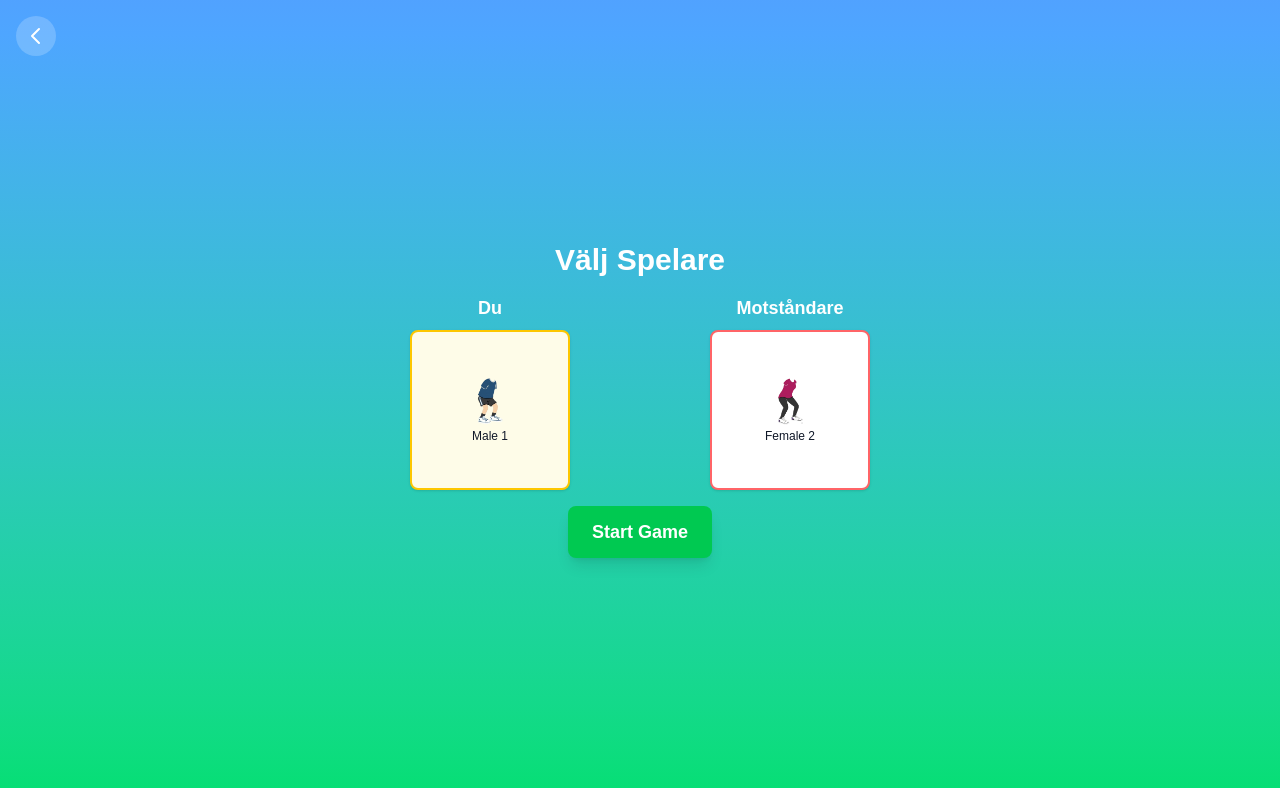
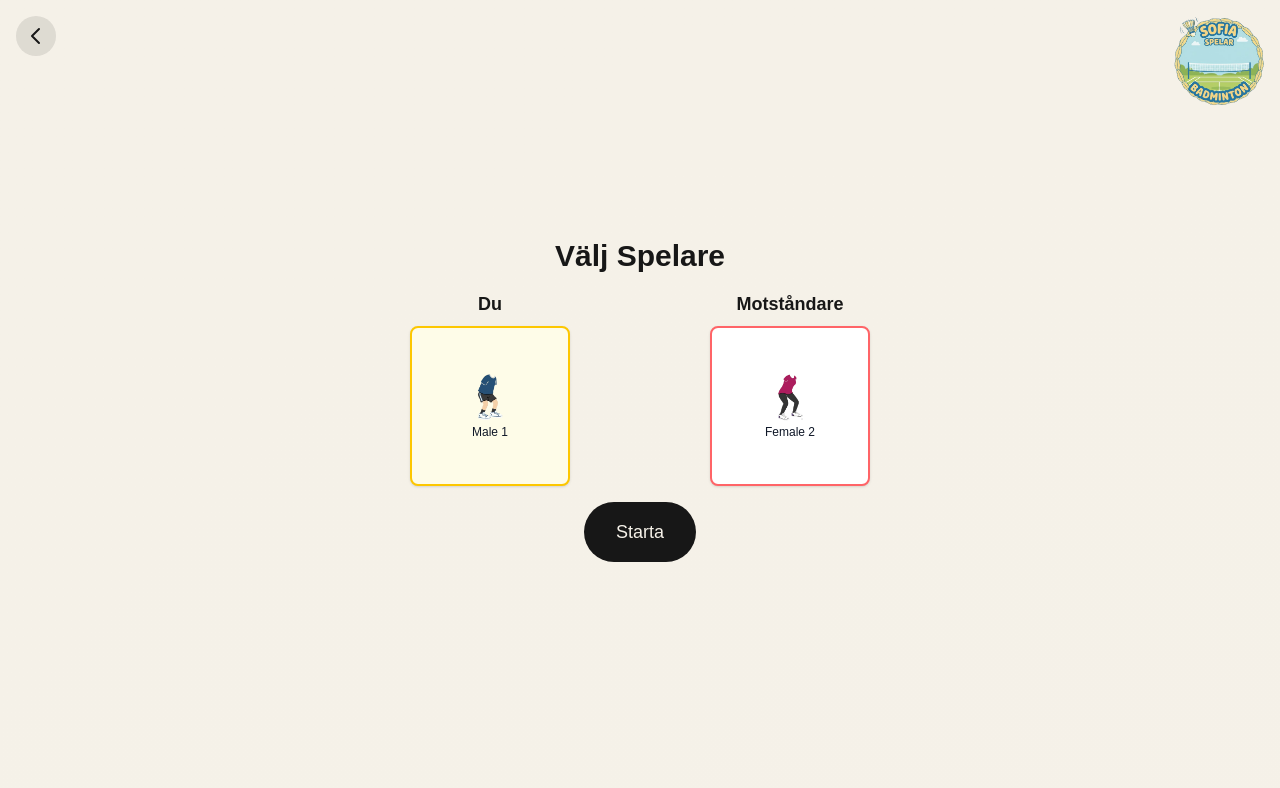
Before and after one commit to Maxen97/sofiaspelarbadminton, a Next.js app: page /game in a window 1280 px wide. Shown: the top 788 px of the page. Built offline with nearby package versions, Linux system fonts and the light colour scheme.

Commit message:
updated design of chacracter selection page

```diff
--- a/src/app/globals.css
+++ b/src/app/globals.css
@@ -1,19 +1,21 @@
 @import "tailwindcss";
 
 :root {
-  --background: #ffffff;
+  --background: #f5f1e8;
+  --background-secondary: #f8f4ed;
   --foreground: #171717;
 }
 
 @theme inline {
   --color-background: var(--background);
+  --color-background-secondary: var(--background-secondary);
   --color-foreground: var(--foreground);
   --font-sans: var(--font-geist-sans);
   --font-mono: var(--font-geist-mono);
 }
 
 body {
-  background: var(--background);
+  background: linear-gradient(135deg, var(--background) 0%, var(--background-secondary) 100%);
   color: var(--foreground);
   font-family: Arial, Helvetica, sans-serif;
 }
--- a/src/components/CharacterSelection.tsx
+++ b/src/components/CharacterSelection.tsx
@@ -2,6 +2,7 @@
 
 import { useState, useRef, useEffect } from 'react';
 import Link from 'next/link';
+import Image from 'next/image';
 import { Character, CHARACTER_OPTIONS, CharacterSelection as CharacterSelectionType } from '@/utils/characterOptions';
 
 interface CharacterSelectProps {
@@ -138,27 +139,38 @@ export default function CharacterSelection({ onSelectionComplete }: CharacterSel
   const canStartGame = playerCharacter && computerCharacter;
 
   return (
-    <div className="h-screen bg-gradient-to-b from-blue-400 to-green-400 p-4 flex flex-col overflow-hidden">
+    <div className="h-screen bg-gradient-to-b from-background to-background/95 p-4 flex flex-col overflow-hidden">
       {/* Back Arrow */}
       <Link
         href="/"
-        className="absolute top-4 left-4 z-40 w-10 h-10 bg-white/20 hover:bg-white/30 rounded-full flex items-center justify-center transition-colors duration-200"
+        className="absolute top-4 left-4 z-40 w-10 h-10 bg-foreground/10 hover:bg-foreground/20 rounded-full flex items-center justify-center transition-colors duration-200"
       >
-        <svg className="w-6 h-6 text-white" fill="none" stroke="currentColor" viewBox="0 0 24 24">
+        <svg className="w-6 h-6 text-foreground" fill="none" stroke="currentColor" viewBox="0 0 24 24">
           <path strokeLinecap="round" strokeLinejoin="round" strokeWidth={2} d="M15 19l-7-7 7-7" />
         </svg>
       </Link>
 
-      <div className="flex-1 flex flex-col items-center justify-center max-w-4xl mx-auto w-full space-y-4">
-        <h1 className="text-2xl md:text-3xl font-bold text-white text-center">
+      {/* Logo */}
+      <div className="absolute top-4 right-4 z-40">
+        <Image
+          src="/logo.png"
+          alt="Sofia Spelar Badminton Logo"
+          width={90}
+          height={90}
+          className="rounded-lg"
+        />
+      </div>
+
+      <div className="flex-1 flex flex-col items-center justify-center max-w-4xl mx-auto w-full space-y-12 md:space-y-4">
+        <h1 className="text-2xl md:text-3xl font-bold text-foreground text-center">
           Välj Spelare
         </h1>
 
         {/* Character Selection Grid */}
-        <div className="grid grid-cols-1 md:grid-cols-2 gap-4 md:gap-6 w-full max-w-xl">
+        <div className="grid grid-cols-1 md:grid-cols-2 gap-12 md:gap-6 w-full max-w-xl">
           {/* Player Selection */}
-          <div className="space-y-2">
-            <h2 className="text-lg font-semibold text-white text-center">
+          <div className="space-y-3 md:space-y-2">
+            <h2 className="text-lg font-semibold text-foreground text-center">
               Du
             </h2>
             <CharacterSelect
@@ -170,8 +182,8 @@ export default function CharacterSelection({ onSelectionComplete }: CharacterSel
           </div>
 
           {/* Computer Selection */}
-          <div className="space-y-2">
-            <h2 className="text-lg font-semibold text-white text-center">
+          <div className="space-y-6 md:space-y-2">
+            <h2 className="text-lg font-semibold text-foreground text-center">
               Motståndare
             </h2>
             <CharacterSelect
@@ -187,13 +199,13 @@ export default function CharacterSelection({ onSelectionComplete }: CharacterSel
         <button
           onClick={handleStartGame}
           disabled={!canStartGame}
-          className={`px-6 py-3 text-lg font-bold rounded-lg transition-all duration-200 ${
+          className={`px-8 py-4 text-lg font-medium rounded-full transition-all duration-200 ${
             canStartGame
-              ? 'bg-green-500 hover:bg-green-600 text-white shadow-lg hover:shadow-xl'
+              ? 'bg-foreground text-background hover:scale-105 hover:shadow-lg active:scale-95'
               : 'bg-gray-400 text-gray-600 cursor-not-allowed'
           }`}
         >
-          Start Game
+          Starta
         </button>
       </div>
     </div>
```
